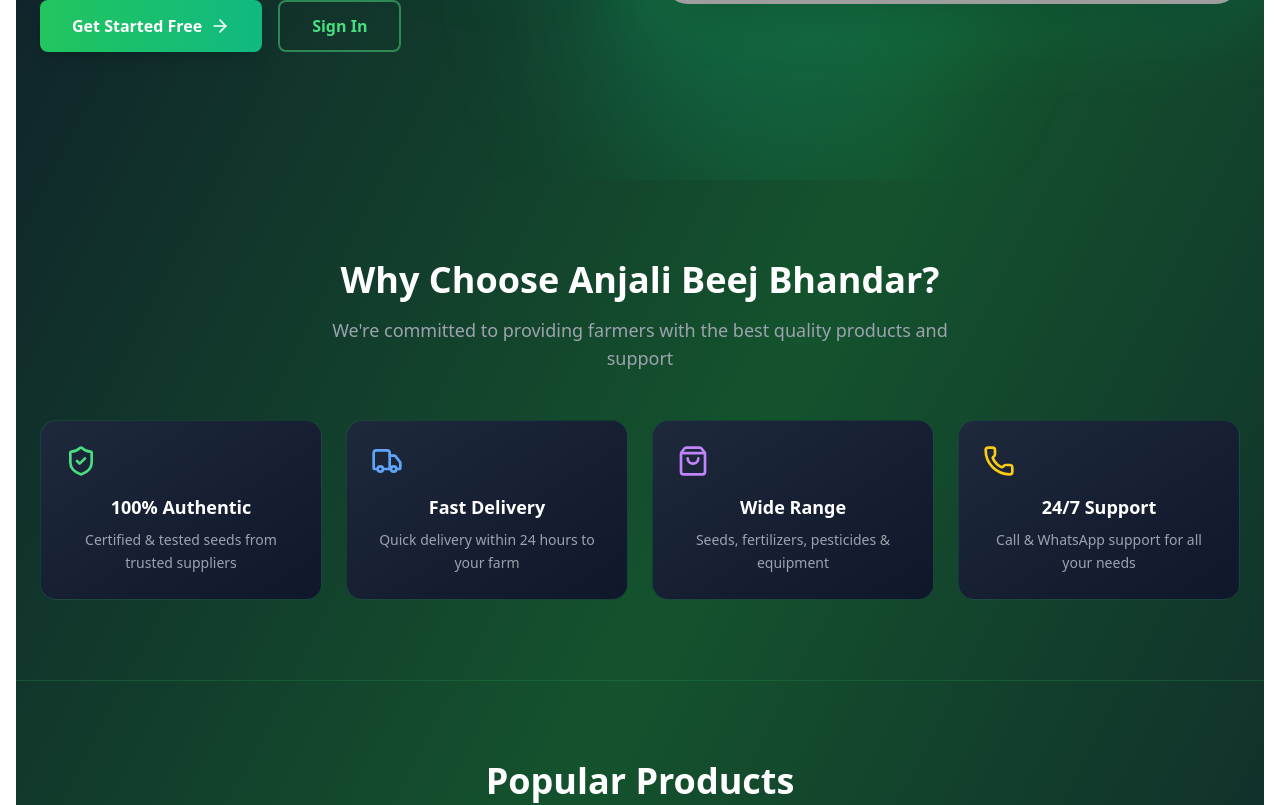
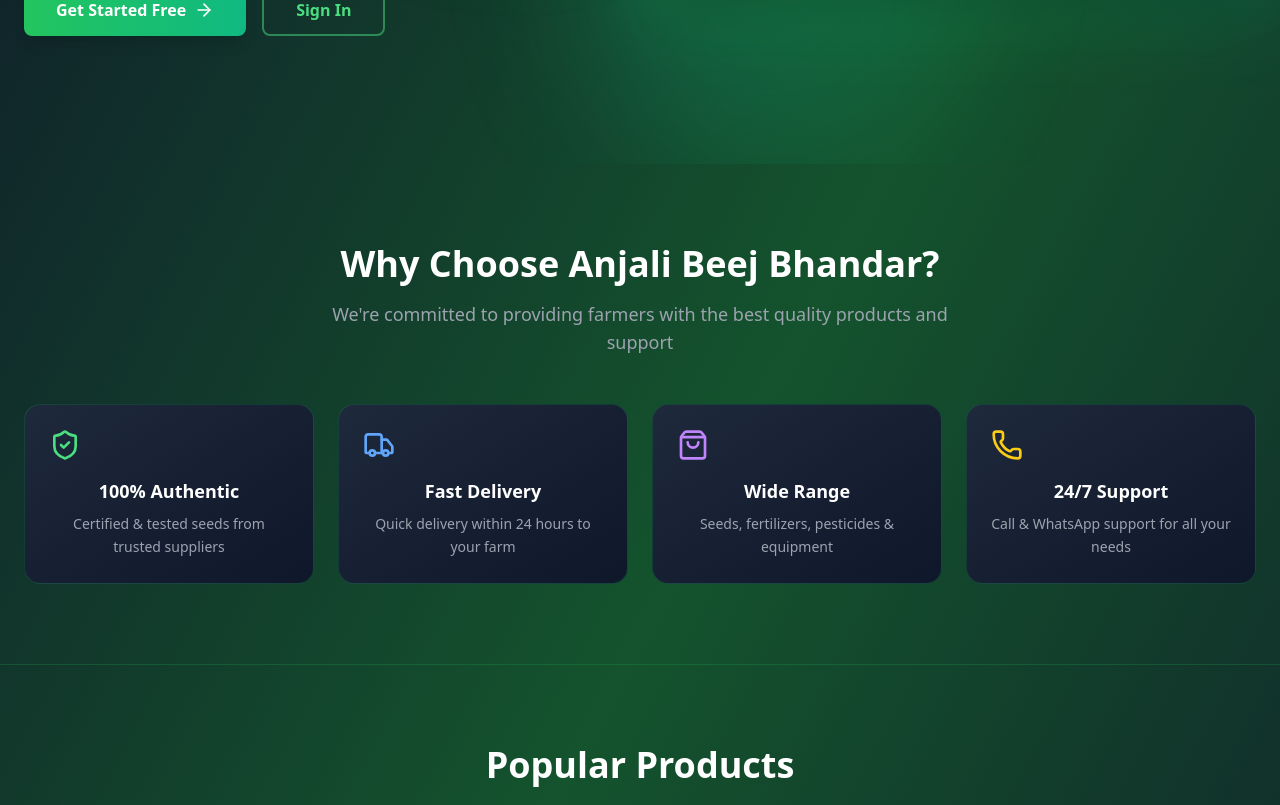
Before and after one commit to Rahulsingh7985/KrishiStore, a React (Vite) app in the folder Frontend/: page / in a window 1280 px wide. Shown: the part 654-1459 px from the top of the page. Built offline with nearby package versions, Linux system fonts and the light colour scheme; no server answers; grey boxes are pictures that could not be loaded.

Commit message:
fix: Adjust padding in #root to remove unnecessary space

```diff
--- a/Frontend/src/App.css
+++ b/Frontend/src/App.css
@@ -1,7 +1,7 @@
 #root {
 
   margin: 0 auto;
-  padding: 1rem;
+  padding: 0rem;
   text-align: center;
 
 }
```
